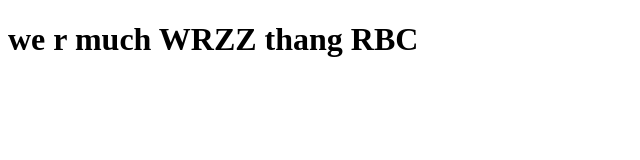
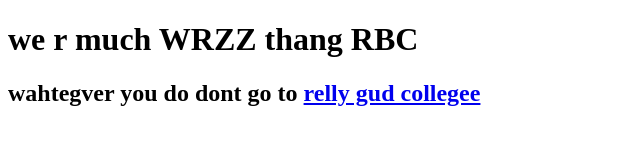
Before and after one commit to amundo/reallybadcollege, a plain HTML site: page index.html in a window 1280 px wide. Shown: the whole page, without its empty margins (0-640 px from the left). Drawn offline with Linux system fonts and the light colour scheme.

Commit message:
add link

```diff
--- a/index.html
+++ b/index.html
@@ -7,5 +7,6 @@
 </head>
 <body>
     <h1>we r much WRZZ thang RBC</h1>
+    <h2>wahtegver you do dont go to <a href="https://pettystingray92-ux.github.io/relly-gud-collegee/">relly gud collegee</a></h2>
 </body>
 </html>
```
